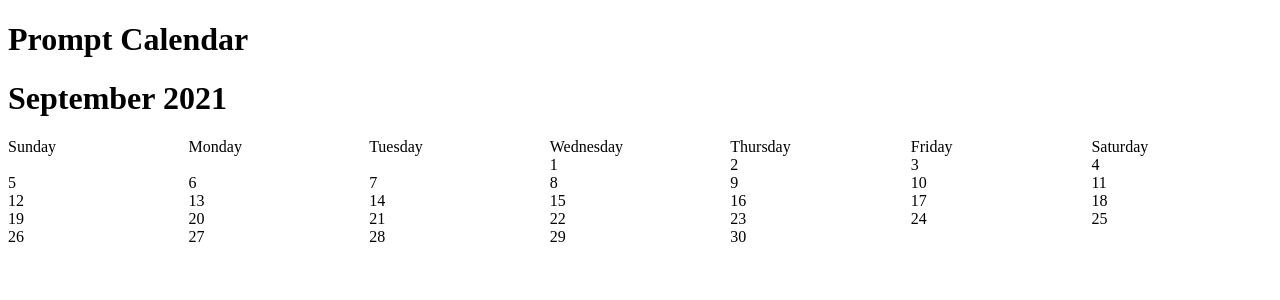
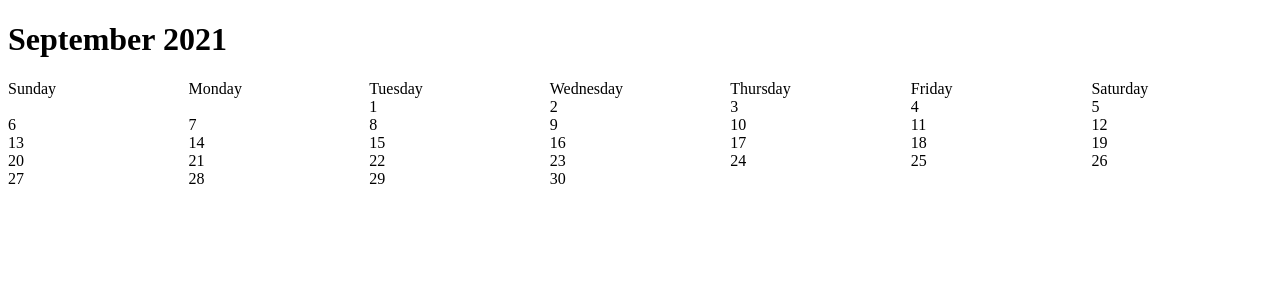
Before and after one commit to arvagas/prompt-frontend, a React app: page / in a window 1280 px wide. Shown: the top 300 px of the page. Built offline with nearby package versions, Linux system fonts and the light colour scheme.

Commit message:
added classnames and utilized Date object

```diff
--- a/src/App.jsx
+++ b/src/App.jsx
@@ -8,7 +8,6 @@ import "./index.css"
 const App = () => {
   return (
     <div>
-      <h1>Prompt Calendar</h1>
       <Month />
     </div>
   );
--- a/src/components/calendar/Day.jsx
+++ b/src/components/calendar/Day.jsx
@@ -2,15 +2,17 @@
 import React from 'react';
 
 const Day = ( props ) => {
-  let { day, placement } = props;
+  let { day, startingWeekday } = props;
+  const currentDate = new Date().getDate();
 
   return (
     <div
-      style={ {gridColumn: placement === 0 ? "4" : ""} }
+      className={`date ${day === currentDate ? "today" : ""} ${day < currentDate ? "past" : ""}`}
+      style={ {gridColumn: day === 1 ? startingWeekday : ""} }
     >
       {day}
     </div>
-  )
-}
+  );
+};
 
-export default Day
+export default Day;
--- a/src/components/calendar/Month.jsx
+++ b/src/components/calendar/Month.jsx
@@ -4,29 +4,34 @@ import React from 'react';
 import Day from "./Day";
 
 const Month = () => {
-  let dayOfWeek = ["Sunday", "Monday","Tuesday", "Wednesday", "Thursday", "Friday", "Saturday"];
-  let days = Array.from({length: 30}, (_, index) => index + 1);
+  const dateObj = new Date();
+  const months = ["January", "February", "March", "April", "May", "June", "July", "August", "September", "October", "November", "December"];
+  const monthDays = [31, 28, 31, 30, 31, 30, 31, 31, 30, 31, 30 ,31];
+  const dayOfWeek = ["Sunday", "Monday","Tuesday", "Wednesday", "Thursday", "Friday", "Saturday"];
+  const firstDayOfMonth = new Date(`${dateObj.getMonth() + 1} 01, ${dateObj.getFullYear()}`)
+
+  let days = Array.from({length: monthDays[dateObj.getMonth()]}, (_, index) => index + 1);
 
   return (
-    <div>
-      <h1 class="month-name">September 2021</h1>
+    <div className="month">
+      <h1 className="month-header">{months[dateObj.getMonth()]} {dateObj.getFullYear()}</h1>
 
-      <div class="day-of-week">
-        {dayOfWeek.map((weeklyDay, index) => (
-          <div class="weekly-day">
-            {weeklyDay}
+      <div className="day-of-week">
+        {dayOfWeek.map((weekdayName, index) => (
+          <div key={new Date().getTime() + index}>
+            {weekdayName}
           </div>
         ))}
       </div>
 
-      <div class="date-grid">
+      <div className="date-grid">
         {days.map((day, index) => (
-          <Day day={day} placement={index} />
+          <Day day={day} startingWeekday={firstDayOfMonth.getDay()} key={new Date().getTime() + index}/>
         ))}
       </div>
 
     </div>
-  )
-}
+  );
+};
 
 export default Month;
```
